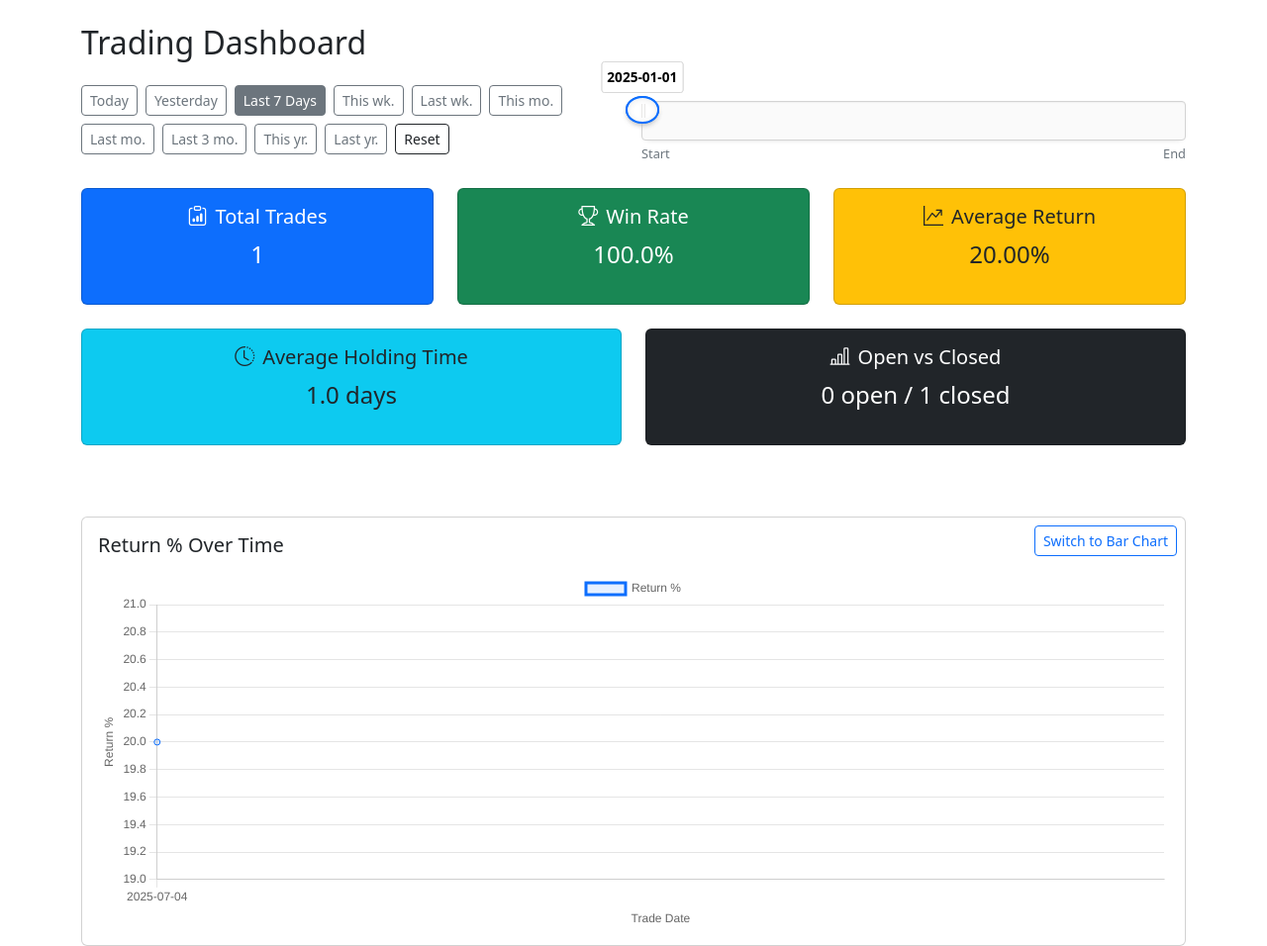
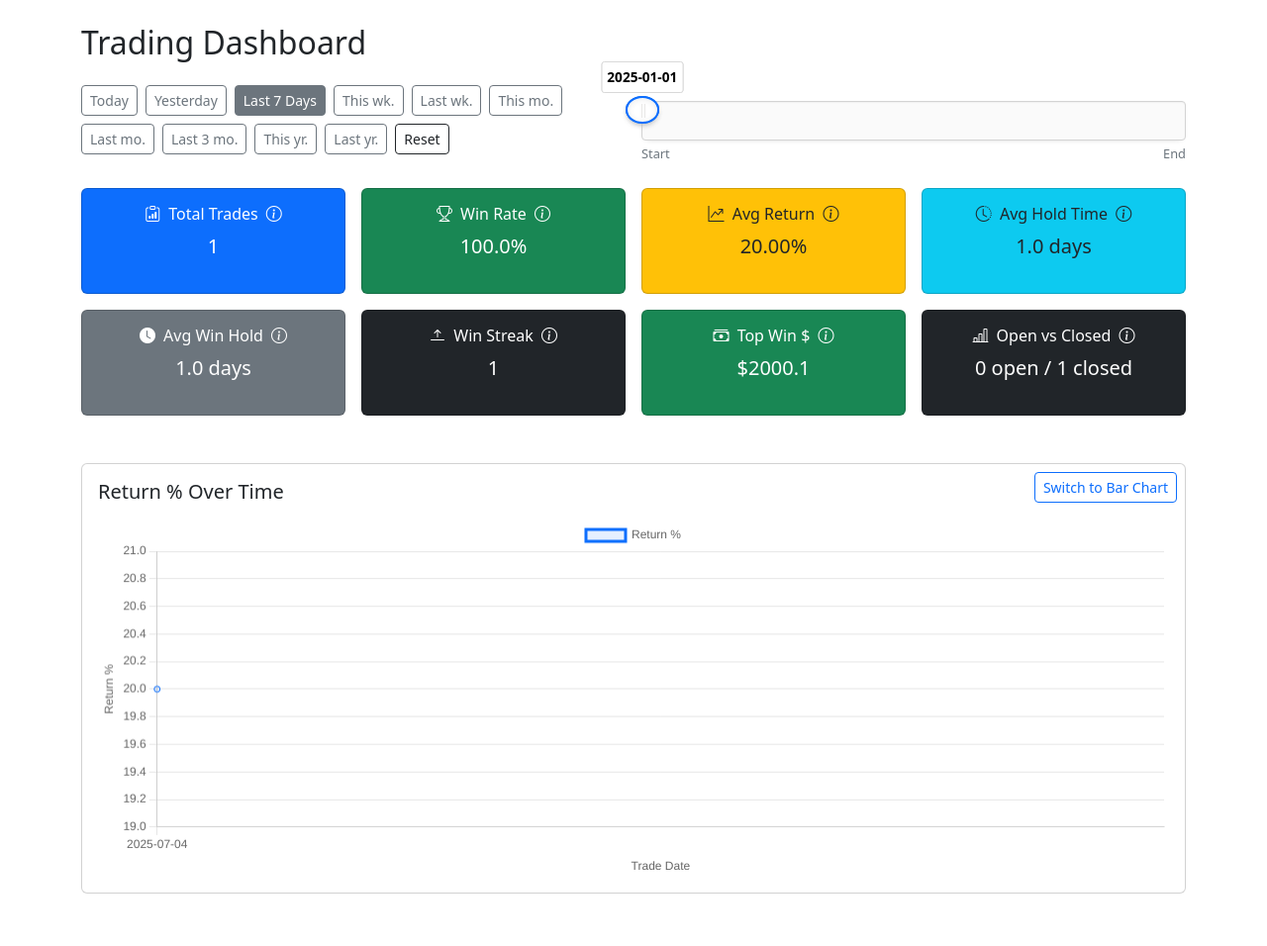
Before and after one commit to carlssonanton87/milestone-project-3, a Django app: page /dashboard/ in a window 1280 px wide. Shown: the part 56-1012 px from the top of the page at 99% size. After the commit the page ends 959 px from the top, so only its background shows below. Run offline with Django 5.2, Linux system fonts and the light colour scheme; a user stored in the database is signed in; data comes from the database, SQL or seed files in the repository; some libraries are stand-ins or nearby versions.

Commit message:
Dashboard: compact 4-per-row metrics, smaller cards & tooltips

```diff
--- a/trades/templates/trades/dashboard.html
+++ b/trades/templates/trades/dashboard.html
@@ -59,58 +59,128 @@
 
 
 
-<div class="row text-center">
+  <!-- 📊 All Metrics: 4 per row on md+ -->
+  <div class="row row-cols-1 row-cols-sm-2 row-cols-md-4 g-3 text-center mb-4">
     <!-- Total Trades -->
-<div class="col-md-4 mb-4">
-  <div class="card bg-primary text-white">
+    <div class="col">
+      <div class="card h-100 bg-primary text-white">
         <div class="card-body">
-      <h5><i class="bi bi-clipboard-data me-2"></i>Total Trades</h5>
-      <p class="fs-4">{{ total_trades }}</p>
+          <h6>
+            <i class="bi bi-clipboard-data me-1"></i>
+            Total Trades
+            <i class="bi bi-info-circle ms-1" data-bs-toggle="tooltip"
+               title="Total number of trades in this period"></i>
+          </h6>
+          <p class="fs-5">{{ total_trades }}</p>
         </div>
       </div>
     </div>
 
     <!-- Win Rate -->
-<div class="col-md-4 mb-4">
-  <div class="card bg-success text-white">
+    <div class="col">
+      <div class="card h-100 bg-success text-white">
         <div class="card-body">
-      <h5><i class="bi bi-trophy me-2"></i>Win Rate</h5>
-      <p class="fs-4">{{ win_rate }}%</p>
+          <h6>
+            <i class="bi bi-trophy me-1"></i>
+            Win Rate
+            <i class="bi bi-info-circle ms-1" data-bs-toggle="tooltip"
+               title="Percent of closed trades that were winners"></i>
+          </h6>
+          <p class="fs-5">{{ win_rate }}%</p>
         </div>
       </div>
     </div>
 
     <!-- Average Return -->
-<div class="col-md-4 mb-4">
-  <div class="card bg-warning text-dark">
+    <div class="col">
+      <div class="card h-100 bg-warning text-dark">
         <div class="card-body">
-      <h5><i class="bi bi-graph-up-arrow me-2"></i>Average Return</h5>
-      <p class="fs-4">{{ avg_return }}%</p>
+          <h6>
+            <i class="bi bi-graph-up-arrow me-1"></i>
+            Avg Return
+            <i class="bi bi-info-circle ms-1" data-bs-toggle="tooltip"
+               title="Average percentage gain/loss per trade"></i>
+          </h6>
+          <p class="fs-5">{{ avg_return }}%</p>
         </div>
       </div>
     </div>
 
     <!-- Average Holding Time -->
-<div class="col-md-6 mb-4">
-  <div class="card bg-info text-dark">
+    <div class="col">
+      <div class="card h-100 bg-info text-dark">
         <div class="card-body">
-      <h5><i class="bi bi-clock-history me-2"></i>Average Holding Time</h5>
-      <p class="fs-4">{{ avg_holding }} days</p>
+          <h6>
+            <i class="bi bi-clock-history me-1"></i>
+            Avg Hold Time
+            <i class="bi bi-info-circle ms-1" data-bs-toggle="tooltip"
+               title="Average days holding each trade"></i>
+          </h6>
+          <p class="fs-5">{{ avg_holding }} days</p>
+        </div>
+      </div>
+    </div>
+
+    <!-- Average Win Hold -->
+    <div class="col">
+      <div class="card h-100 bg-secondary text-white">
+        <div class="card-body">
+          <h6>
+            <i class="bi bi-clock-fill me-1"></i>
+            Avg Win Hold
+            <i class="bi bi-info-circle ms-1" data-bs-toggle="tooltip"
+               title="Average hold time only for winning trades"></i>
+          </h6>
+          <p class="fs-5">{{ avg_win_hold }} days</p>
+        </div>
+      </div>
+    </div>
+
+    <!-- Win Streak -->
+    <div class="col">
+      <div class="card h-100 bg-dark text-white">
+        <div class="card-body">
+          <h6>
+            <i class="bi bi-arrow-bar-up me-1"></i>
+            Win Streak
+            <i class="bi bi-info-circle ms-1" data-bs-toggle="tooltip"
+               title="Longest run of consecutive wins"></i>
+          </h6>
+          <p class="fs-5">{{ win_streak }}</p>
+        </div>
+      </div>
+    </div>
+
+    <!-- Top Win $ -->
+    <div class="col">
+      <div class="card h-100 bg-success text-white">
+        <div class="card-body">
+          <h6>
+            <i class="bi bi-cash-stack me-1"></i>
+            Top Win $
+            <i class="bi bi-info-circle ms-1" data-bs-toggle="tooltip"
+               title="Largest profit in dollars on a single trade"></i>
+          </h6>
+          <p class="fs-5">${{ top_win }}</p>
         </div>
       </div>
     </div>
 
     <!-- Open vs Closed -->
-<div class="col-md-6 mb-4">
-  <div class="card bg-dark text-white">
+    <div class="col">
+      <div class="card h-100 bg-dark text-white">
         <div class="card-body">
-      <h5><i class="bi bi-bar-chart-line me-2"></i>Open vs Closed</h5>
-      <p class="fs-4">{{ open_trades }} open / {{ closed_trades }} closed</p>
+          <h6>
+            <i class="bi bi-bar-chart-line me-1"></i>
+            Open vs Closed
+            <i class="bi bi-info-circle ms-1" data-bs-toggle="tooltip"
+               title="Number of currently open trades vs closed trades"></i>
+          </h6>
+          <p class="fs-5">{{ open_trades }} open / {{ closed_trades }} closed</p>
         </div>
       </div>
     </div>
   </div>
-
 
 <!-- Return % over time chart -->
 {% if chart_labels and chart_returns %}
@@ -127,6 +197,8 @@
     <canvas id="returnsChart" height="100"></canvas>
   </div>
 </div>
+
+
 
 
 {{ chart_labels_json|json_script:"labels-data" }}
@@ -267,3 +339,18 @@ if (params.get('range') === 'all') {
   });
 </script>
 {% endblock %}
+
+{% block extra_js %}
+  {{ block.super }}
+  <script>
+    // Initialize all Bootstrap tooltips on this page
+    document.addEventListener('DOMContentLoaded', function () {
+      var tooltipTriggerList = [].slice.call(
+        document.querySelectorAll('[data-bs-toggle="tooltip"]')
+      );
+      tooltipTriggerList.forEach(function (el) {
+        new bootstrap.Tooltip(el);
+      });
+    });
+  </script>
+{% endblock %}
```
Lines whose indentation alone changed are shown as unchanged.
